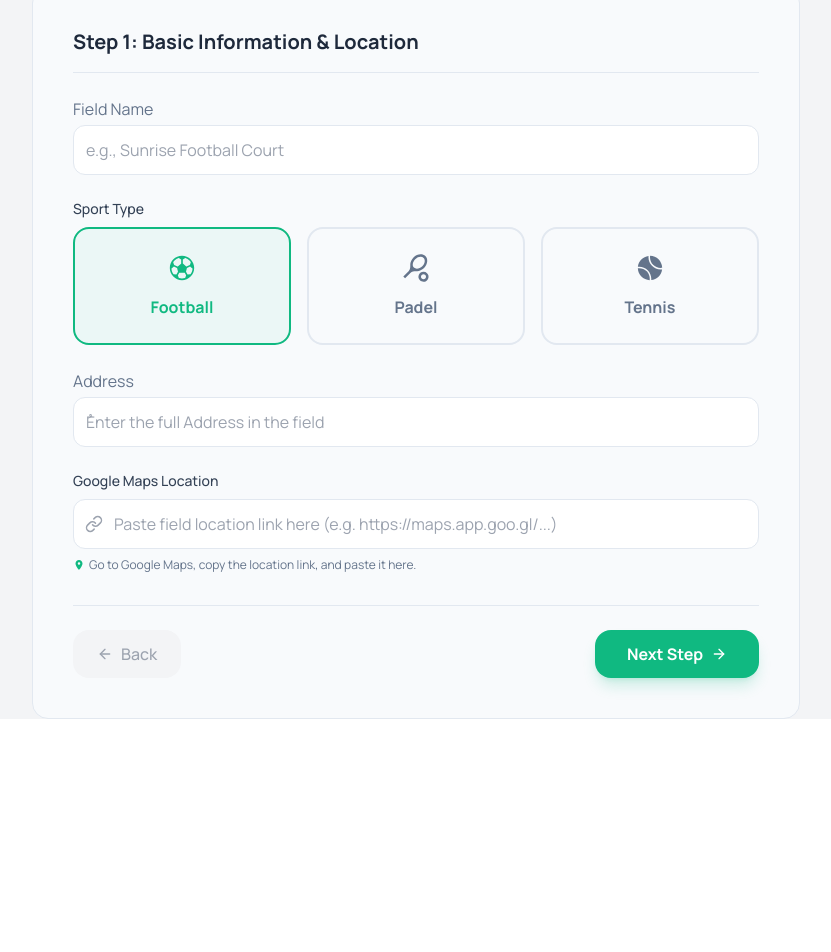
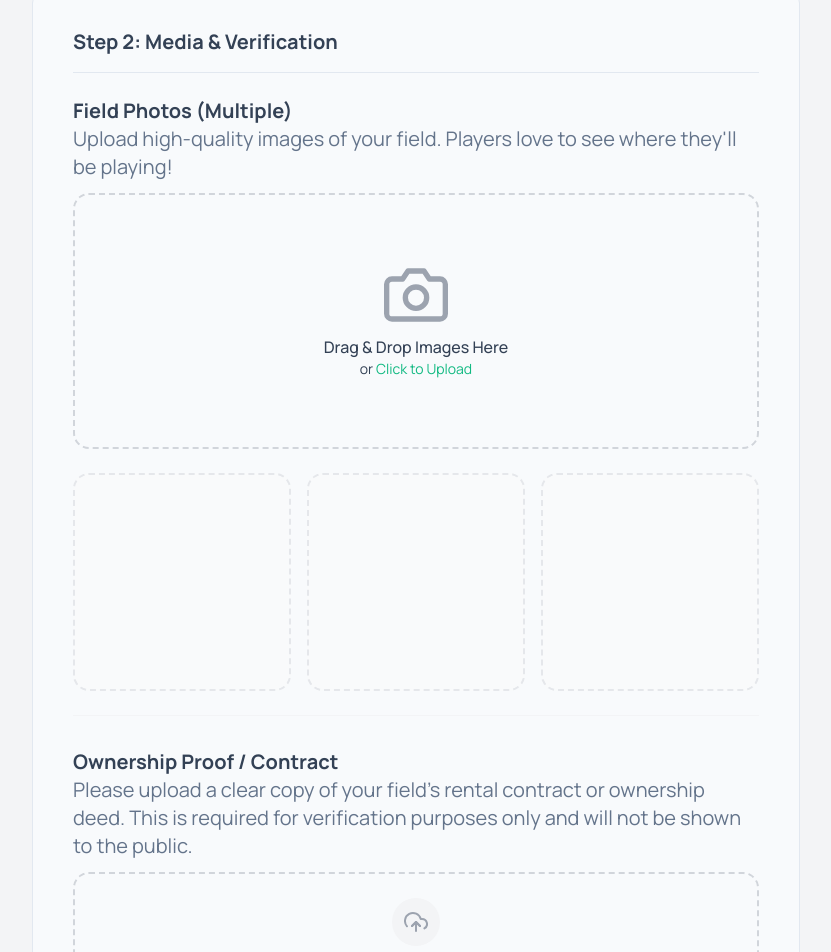
Before and after one commit to mostafaebra/turfy-play, a React (Vite) app in the folder turfy-play/: page /add-field in a window 1280 px wide. Shown: the part 313-1265 px from the top of the page, without its empty margins (224-1055 px from the left). Before the commit the page ends 1052 px from the top, so only its background shows below. Built offline with nearby package versions, Linux system fonts and the light colour scheme.

Commit message:
feat: complete Step 2 (Media) UI and upload logic

```diff
--- a/turfy-play/src/components/Step1Info.jsx
+++ b/turfy-play/src/components/Step1Info.jsx
@@ -46,8 +46,8 @@ const Step1Info = ({ formData, handleChange, setFormData }) => {
               className={`cursor-pointer flex flex-col items-center justify-center gap-3 p-6 rounded-xl border-2 transition-all duration-200
                             ${
                               formData.sport === sport.id
-                                ? "border-primary bg-primary/5 text-primary" // لو متساويين = نشط
-                                : "border-border-color text-text-light hover:border-primary/50" // غير نشط
+                                ? "border-primary bg-primary/5 text-primary"
+                                : "border-border-color text-text-light hover:border-primary/50"
                             }`}
             >
               {sport.icon}
--- /dev/null
+++ b/turfy-play/src/components/Step2Media.jsx
@@ -0,0 +1,223 @@
+import React, { useRef } from "react";
+
+import {
+  FiCamera,
+  FiTrash2,
+  FiHelpCircle,
+  FiFileText,
+  FiCheckCircle,
+  FiUploadCloud,
+} from "react-icons/fi";
+
+const Step2Media = ({ formData, setFormData }) => {
+  // hidden input to upload images
+  const fileInputRef = useRef(null);
+  const handleBoxClick = () => {
+    fileInputRef.current.click();
+  };
+
+  // function handle uploade image
+  const handleImageUpload = (e) => {
+    const files = Array.from(e.target.files);
+    if (files.length > 0) {
+      //console.log(files);
+      const newImages = files.map((file) => ({
+        file: file,
+        preview: URL.createObjectURL(file),
+      }));
+
+      // update data
+      setFormData((prev) => ({
+        ...prev,
+        images: [...prev.images, ...newImages],
+      }));
+    }
+  };
+
+  // hidden input file contract
+  const contractInputRef = useRef(null);
+  const handleContractUpload = (e) => {
+    const file = e.target.files[0];
+
+    if (file) {
+      setFormData((prev) => ({ ...prev, contract: file }));
+    }
+  };
+
+  // remove file if he want upload another file
+  const removeContract = () => {
+    setFormData((prev) => ({ ...prev, contract: null }));
+
+    if (contractInputRef.current) contractInputRef.current.value = "";
+  };
+
+  return (
+    <form className="space-y-6">
+      {/* step number */}
+      <div className="border-b border-border-color pb-4 mb-6">
+        <h2 className="text-text-dark font-medium md:font-bold text-xl">
+          Step 2: Media & Verification
+        </h2>
+      </div>
+
+      {/* upload Images */}
+      <div>
+        <div>
+          <h2 className="text-text-dark font-medium md:font-bold text-xl">
+            Field Photos (Multiple)
+          </h2>
+          <p className="text-text-light mb-3 text-xs md:text-xl">
+            Upload high-quality images of your field. Players love to see where
+            they'll be playing!
+          </p>
+        </div>
+
+        <input
+          type="file"
+          multiple
+          accept="image/*"
+          className="hidden"
+          ref={fileInputRef}
+          onChange={handleImageUpload}
+        />
+
+        <div
+          onClick={handleBoxClick}
+          className="border-2 border-dashed border-gray-300 w-full h-32 md:h-64 rounded-xl
+              flex flex-col justify-center items-center cursor-pointer hover:bg-gray-100 hover:border-primary transition"
+        >
+          <FiCamera className="text-gray-400 text-lg mb-2 size-10 md:size-16" />
+          <p className="font-normal md:font-medium text-text-dark">
+            Drag & Drop Images Here
+          </p>
+          <p className="text-sm text-text-dark">
+            or <span className="text-primary text-sm">Click to Upload</span>
+          </p>
+        </div>
+
+        <div className="grid grid-cols-2 md:grid-cols-3 gap-4 mt-6">
+          {/* IF No Images */}
+          {formData.images.length === 0 && (
+            <>
+              <div className="aspect-square rounded-xl bg-gray-50 border-2 border-dashed border-gray-200"></div>
+              <div className="aspect-square rounded-xl bg-gray-50 border-2 border-dashed border-gray-200"></div>
+              <div className="aspect-square rounded-xl bg-gray-50 border-2 border-dashed border-gray-200"></div>
+            </>
+          )}
+
+          {/* Show Images */}
+          {formData.images.map((img, index) => (
+            <div
+              key={index}
+              className="relative aspect-square rounded-xl overflow-hidden border border-border-color shadow-sm group"
+            >
+              <img
+                src={img.preview}
+                alt="preview"
+                className="w-full h-full object-cover"
+              />
+
+              {/* delet photo rfom array */}
+              <button
+                type="button"
+                onClick={(e) => {
+                  e.stopPropagation();
+                  const updatedImages = formData.images.filter(
+                    (_, i) => i !== index
+                  );
+                  setFormData({ ...formData, images: updatedImages });
+                }}
+                className="absolute top-2 right-2 z-10
+                            p-2 rounded-full shadow-md bg-white text-red-500
+                           hover:bg-red-500 hover:text-white
+                           transition-all duration-200 ease-in-out
+                           opacity-0 group-hover:opacity-100 scale-90 group-hover:scale-100"
+              >
+                <FiTrash2 size={16} />
+              </button>
+              {/* cover for the first photo */}
+              {index === 0 && (
+                <span className="absolute bottom-2 left-2 bg-primary text-white text-xs px-2 py-1 rounded-lg font-medium">
+                  Cover
+                </span>
+              )}
+            </div>
+          ))}
+        </div>
+      </div>
+
+      {/* upload Ownership Proof / Contract */}
+      <div className="mt-8 border-t border-gray-100 pt-8">
+        <div>
+          <div className="flext justify-between">
+            <h2 className="text-text-dark font-medium md:font-bold text-xl">
+              Ownership Proof / Contract
+            </h2>
+            {/* <button className="hover:text-emerald-400 transition-colors duration-200">
+                      <FiHelpCircle size={14} />
+            </button> */}
+          </div>
+          <p className="text-text-light mb-3 text-xs md:text-xl">
+            Please upload a clear copy of your field's rental contract or
+            ownership deed. This is required for verification purposes only and
+            will not be shown to the public.
+          </p>
+
+          <input
+            type="file"
+            accept=".pdf,.jpg,.jpeg,.png"
+            className="hidden"
+            ref={contractInputRef}
+            onChange={handleContractUpload}
+          />
+
+          {/* if no file upload */}
+          {!formData.contract && (
+            <div
+              onClick={() => contractInputRef.current.click()}
+              className="border-2 border-dashed border-gray-300 rounded-xl p-6 flex flex-col items-center justify-center gap-2 cursor-pointer hover:bg-gray-50 hover:border-primary transition-all group"
+            >
+              <div className="bg-gray-100 p-3 rounded-full group-hover:bg-primary/10 transition-colors">
+                <FiUploadCloud className="text-gray-400 text-2xl group-hover:text-primary" />
+              </div>
+              <p className="text-text-dark font-medium">
+                Click to upload Contract
+              </p>
+              <p className="text-xs text-text-light">
+                Supported: PDF, JPG, PNG (Max 5MB)
+              </p>
+            </div>
+          )}
+
+          {/* files Uploaded */}
+          {formData.contract && (
+            <div className="flex flex-col sm:flex-row sm:items-center justify-between bg-emerald-50 border border-emerald-200 rounded-lg p-4 gap-3">
+
+              <div className="flex items-center gap-3 w-full">
+                <div className="bg-white p-2 rounded-full shadow-sm shrink-0">
+                  <FiCheckCircle className="text-emerald-500 text-xl" />
+                </div>
+                <div className="min-w-0 flex-1">
+                  <p className="text-emerald-800 font-medium text-sm truncate">
+                    {formData.contract.name}
+                  </p>
+                  <p className="text-emerald-600 text-xs">Upload successful</p>
+                </div>
+              </div>
+
+              {/* delete file */}
+              <button
+                type="button"
+                onClick={removeContract}
+                className="text-red-500 text-sm font-medium hover:underline hover:text-red-600 self-end sm:self-auto"
+              >
+                Remove
+              </button>
+            </div>
+          )}
+        </div>
+      </div>
+    </form>
+  );
+};
+export default Step2Media;
--- a/turfy-play/src/pages/addNewField/AddNewField.jsx
+++ b/turfy-play/src/pages/addNewField/AddNewField.jsx
@@ -1,9 +1,11 @@
+// (git commit --amend --no-edit) -----> update into latest commit without edit
 import React, { useState } from "react";
 import { FiArrowRight, FiArrowLeft } from "react-icons/fi";
 
 import Navbar from "../../components/Navbar";
 import Stepper from "../../components/Stepper";
 import Step1Info from "../../components/Step1Info";
+import Step2Media from "../../components/Step2Media";
 
 const AddNewField = () => {
 
@@ -12,7 +14,9 @@ const AddNewField = () => {
     fieldName: "",
     sport: "football",
     address: "",
-    mapLink: ""
+    mapLink: "",
+    images : [],
+    contract: null,
   });
 
 
@@ -24,7 +28,7 @@ const AddNewField = () => {
 
 
   // which step is active
-  const [currentStep, setCurrentStep] = useState(1);
+  const [currentStep, setCurrentStep] = useState(2);
 
 
 
@@ -64,13 +68,22 @@ const AddNewField = () => {
 
 
         {/* Show this only if we are in Step 1 */}
-        {currentStep === 1 && (
-          <Step1Info
-            formData={formData}
-            handleChange={handleChange}
-            setFormData={setFormData}
-          />
-        )}
+        { currentStep === 1 && (
+            <Step1Info
+              formData={formData}
+              handleChange={handleChange}
+              setFormData={setFormData}
+            />
+          ) ||
+          currentStep === 2 && (
+            <Step2Media
+              formData={formData}
+              handleChange={handleChange}
+              setFormData={setFormData}
+            />
+          )
+
+        }
 
         {/* --- Buttons --- */}
         <div className="flex items-center justify-between mt-8 pt-6 border-t border-border-color">
```
